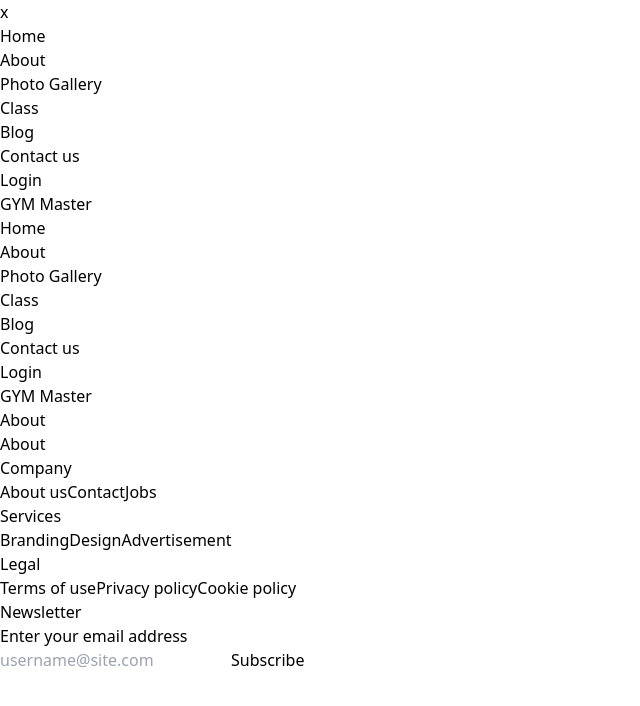
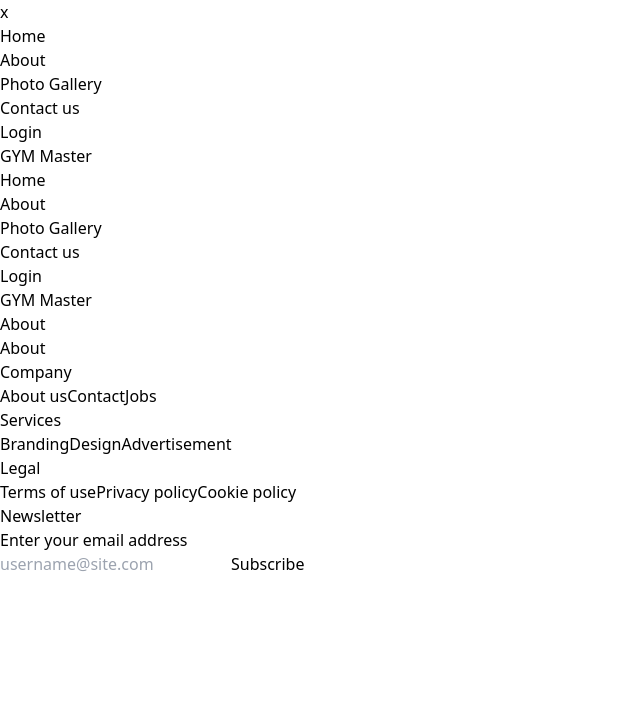
Before and after one commit to hasiburrahmanakash79/GYM-Master, a React (Vite) app: page /about in a window 1280 px wide. Shown: the top 706 px of the page, without its empty margins (0-640 px from the left). Built offline with nearby package versions, Linux system fonts and the light colour scheme.

Commit message:
rmove lorema

```diff
--- a/src/Pages/Shared/Nav/Navbar.jsx
+++ b/src/Pages/Shared/Nav/Navbar.jsx
@@ -12,12 +12,7 @@ const Navbar = () => {
       <li>
         <Link to="/gallery">Photo Gallery</Link>
       </li>
-      <li>
-        <Link to="/class">Class</Link>
-      </li>
-      <li>
-        <Link to="/blog">Blog</Link>
-      </li>
+
       <li>
         <Link to="/contact">Contact us</Link>
       </li>
```
